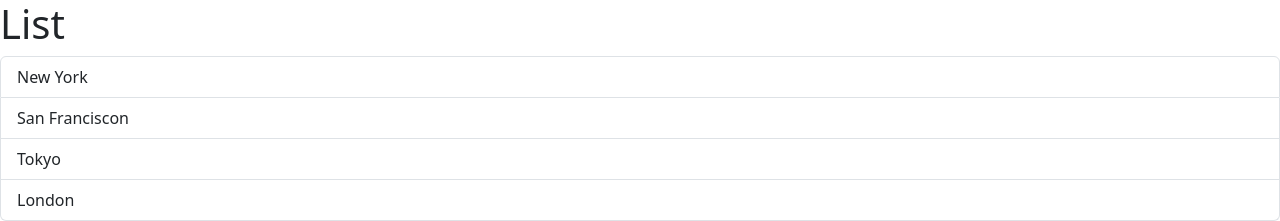
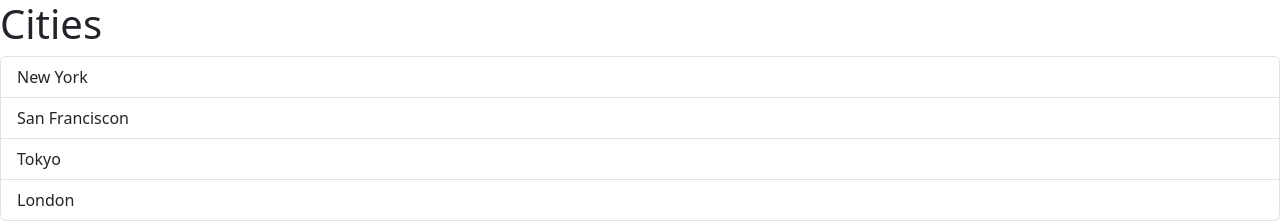
Before and after one commit to yordiyes/React, a React (Vite) app in the folder First_react_app/: page / in a window 1280 px wide. Shown: the top 221 px of the page. Built offline with nearby package versions, Linux system fonts and the light colour scheme.

Commit message:
using props

```diff
--- a/First_react_app/src/App.tsx
+++ b/First_react_app/src/App.tsx
@@ -1,8 +1,10 @@
 import ListGroup from "./components/ListGroup";
 
 function App(){
+  let items = ["New York", "San Franciscon", "Tokyo", "London"];
+
   return <div>
-    <ListGroup/>
+    <ListGroup items={items} heading={"Cities"}/>
   </div>
 }
 
--- a/First_react_app/src/components/ListGroup.tsx
+++ b/First_react_app/src/components/ListGroup.tsx
@@ -1,17 +1,19 @@
 import { useState } from "react";
-
-function ListGroup() {
-  let items = ["New York", "San Franciscon", "Tokyo", "London"];
+interface Props{
+  items: String[]
+  heading: String
+}
+function ListGroup({items, heading}: Props) {
   let [selectedIndex, setSelectedIndex] = useState(-1);
 
   return (
     <>
-      <h1>List</h1>
+      <h1>{heading}</h1>
       {items.length === 0 && <p>List item Not Found</p>}
       <ul className={"list-group"}>
         {items.map((item, index) => (
           <li
-            key={item}
+            key={index}
             className={
               selectedIndex === index
                 ? "list-group-item active"
```
